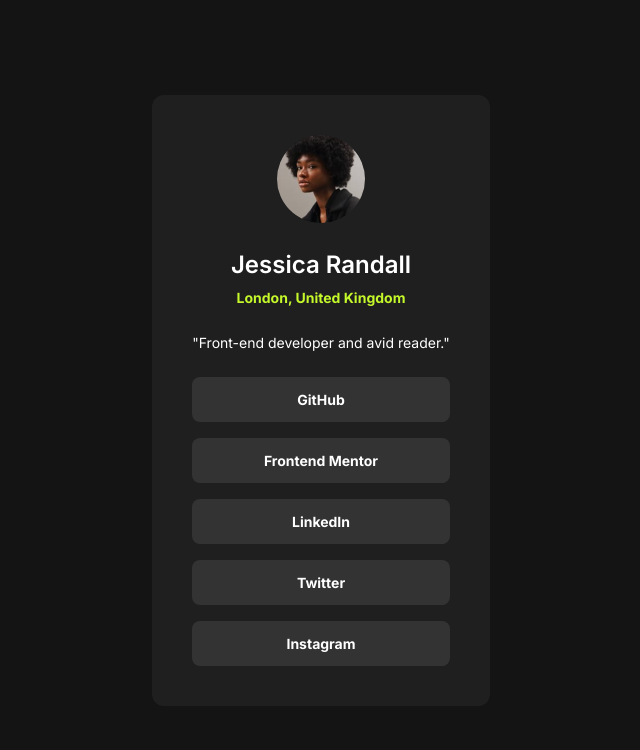
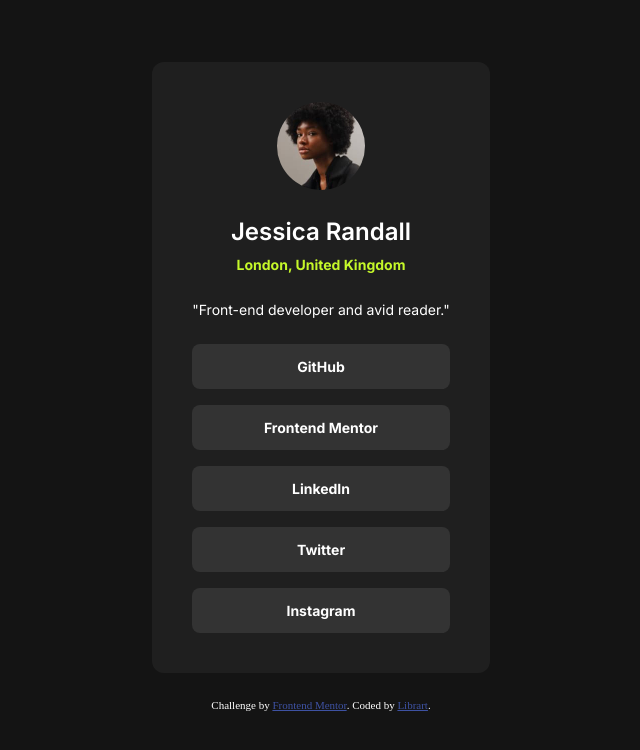
Before and after one commit to librart/social-links-profile, a plain HTML site: page index.html in a window 1280 px wide. Shown: the whole page, without its empty margins (319-959 px from the left). Drawn offline with Linux system fonts and the light colour scheme.

Commit message:
Update footer and readme

```diff
--- a/index.html
+++ b/index.html
@@ -37,8 +37,8 @@
       </article>
     </main>
 
-    <!-- <footer>
+    <footer>
       <div class="attribution">Challenge by <a href="https://www.frontendmentor.io?ref=challenge" target="_blank">Frontend Mentor</a>. Coded by <a href="https://www.frontendmentor.io/profile/librart" target="_blank">Librart</a>.</div>
-    </footer> -->
+    </footer>
   </body>
 </html>
--- a/style.css
+++ b/style.css
@@ -155,7 +155,7 @@
   background-color: hsl(75, 94%, 57%);
 }
 
-/* .attribution {
+.attribution {
   font-size: 11px;
   text-align: center;
   color: hsl(0, 0%, 100%);
@@ -163,4 +163,4 @@
 }
 .attribution a {
   color: hsl(228, 45%, 44%);
-} */
+}
```
Also changed, not shown: 2 other files.
